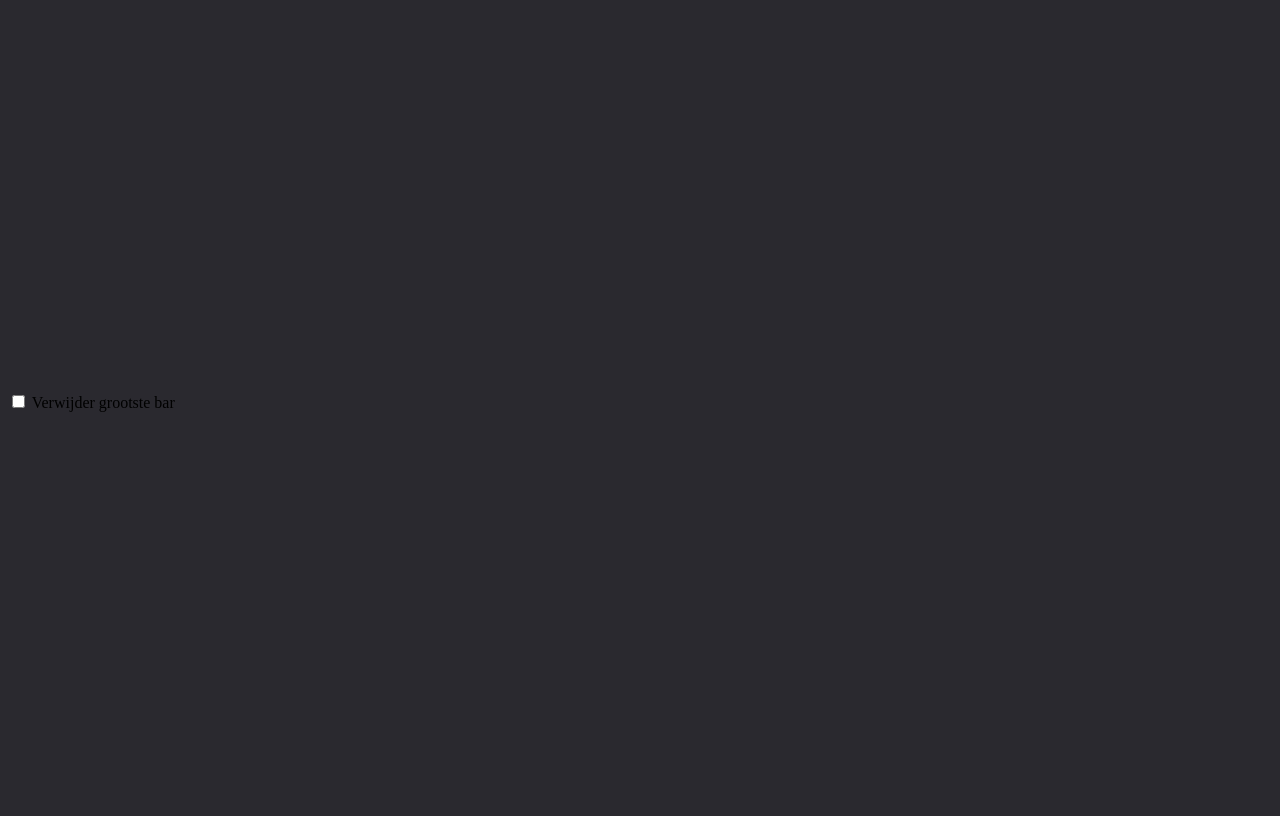
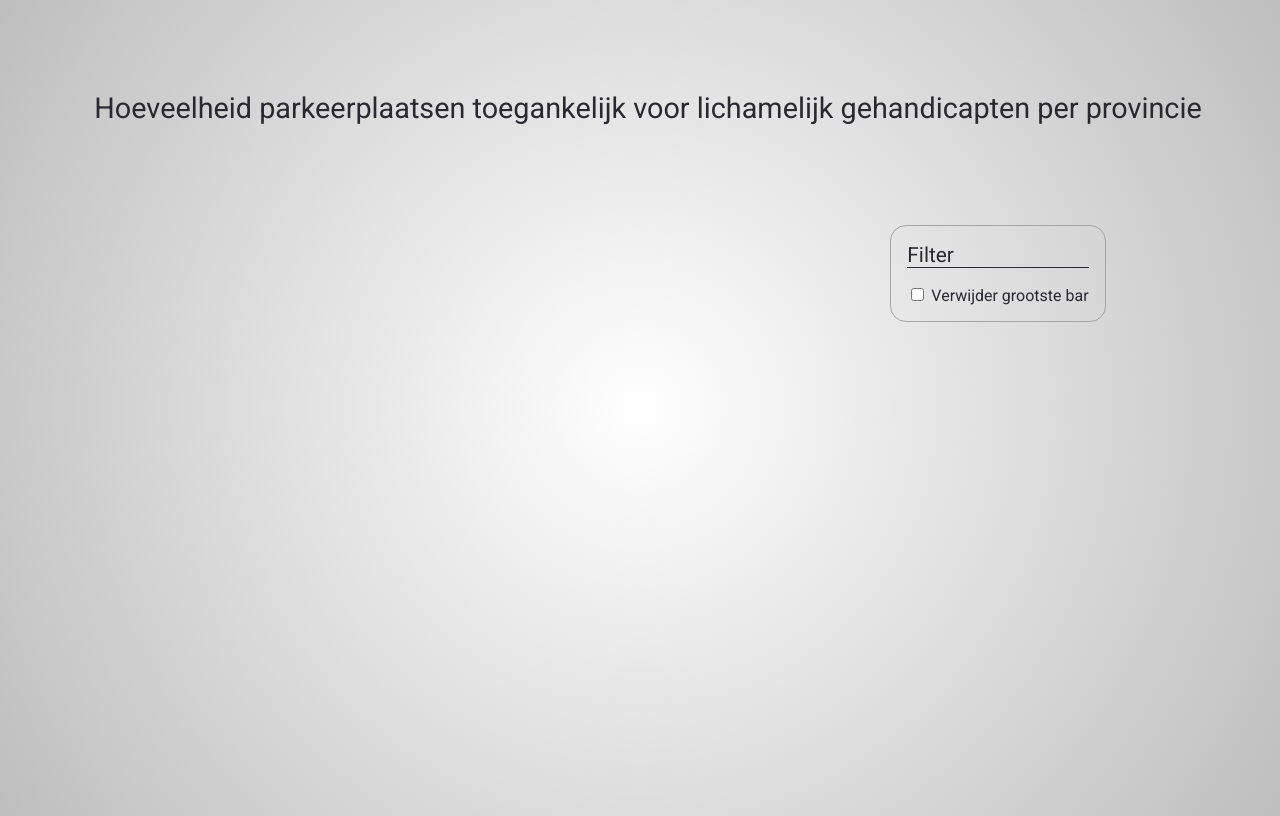
Before and after one commit to marcoFijan/frontend-data, a plain HTML site: page Frontend-Data/index.html in a window 1280 px wide. Drawn offline with nearby package versions, Linux system fonts and the light colour scheme; no server answers.

Commit message:
improved styling

```diff
--- a/Frontend-Data/index.html
+++ b/Frontend-Data/index.html
@@ -5,13 +5,21 @@
   <meta name="viewport" content="width=device-width, initial-scale=1.0">
   <meta http-equiv="X-UA-Compatible" content="ie=edge">
   <link rel="stylesheet" href="style/style.css">
+  <link rel="preconnect" href="https://fonts.gstatic.com">
+  <link href="https://fonts.googleapis.com/css2?family=Roboto&display=swap" rel="stylesheet">
   <title>Making a bar Chart</title>
 </head>
 <body>
   <script src="https://d3js.org/d3.v6.min.js"></script>
-  <input type="checkbox" id="filterBigBar" name="filterBigBar">
-  <label for="filterBigBar">Verwijder grootste bar</label>
-  <svg></svg>
+  <h1>Hoeveelheid parkeerplaatsen toegankelijk voor lichamelijk gehandicapten per provincie</h1>
+  <div class="chartCollection">
+    <svg></svg>
+    <form>
+      <h2>Filter</h2>
+      <input type="checkbox" id="filterBigBar" name="filterBigBar">
+      <label for="filterBigBar">Verwijder grootste bar</label>
+    </form>
+  </div>
   <script src="index.js"></script>
 </body>
 </html>
--- a/Frontend-Data/index.js
+++ b/Frontend-Data/index.js
@@ -122,7 +122,7 @@ const createDiagram = function() {
 const setScales = function(data){
   colorScale = d3.scaleOrdinal()
     .domain(['totalDisabledCapacity', 'totalNotDisabledCapacity'])
-    .range(['#D2723A', '#2D7EB0'])
+    .range(['#BA3E8D', '#1A6E93'])
 
   scaleY = d3.scaleLinear()
     .domain([d3.max(valueY, layer => d3.max(layer, subLayer => subLayer[1])), 0])
@@ -185,8 +185,10 @@ const drawBar = function(){
       .enter().append('rect')
         .attr('x', d => scaleX(d.data.province))
         .attr('y', d => scaleY(d[1]))
+        .attr('width', scaleX.bandwidth())
+        .attr("height", 0)
+  	    .transition().duration(800)
         .attr('height', d => scaleY(d[0]) - scaleY(d[1]))
-        .attr('width', scaleX.bandwidth())
 }
 
 const checkInput = function(){
@@ -208,26 +210,33 @@ const filterBigBar = function(){
   valueY = stackGenerator(filteredData)
   setScales(filteredData)
 
-  // Update the layers and rectangles
+  // Save the layers and collection of bars into variables
   const layers = svg.selectAll('.layer').data(valueY)
   const bars = layers.selectAll('rect').data(d => d)
 
+  // Update the layers and rectangles
   bars
     .attr('x', d => scaleX(d.data.province))
     .attr('y', d => scaleY(d[1]))
+    .attr('width', scaleX.bandwidth())
+    .attr("height", 0)
+    .transition().duration(800)
     .attr('height', d => scaleY(d[0]) - scaleY(d[1]))
-    .attr('width', scaleX.bandwidth())
 
+  // Create new rectangles inside the layers
   bars.enter()
     .append('rect')
       .attr('x', d => scaleX(d.data.province))
       .attr('y', d => scaleY(d[1]))
+      .attr('width', scaleX.bandwidth())
+      .attr("height", 0)
+      .transition().duration(800)
       .attr('height', d => scaleY(d[0]) - scaleY(d[1]))
-      .attr('width', scaleX.bandwidth())
 
+  // Remove non existing retangles
   bars.exit().remove()
 
-  // update axises
+  // Call the x-axis
   const callXAxis = svg.select('.xAxis')
     .call(d3.axisBottom(scaleX))
 
@@ -236,7 +245,7 @@ const filterBigBar = function(){
 
   callXAxis.selectAll('.domain, .tick line').remove()
 
+  // Call the y-axis
   svg.select('.yAxis')
     .call(d3.axisLeft(scaleY).tickSize(-innerWidth))
-
 }
--- a/Frontend-Data/style/style.css
+++ b/Frontend-Data/style/style.css
@@ -1,17 +1,54 @@
+*{
+  font-family: 'Roboto', sans-serif;
+}
+
 body{
-  background: #2A292F;
+  width: 100%;
+  height: 100vh;
+  background: radial-gradient(circle, rgba(0,0,0,0) 0%, rgba(190,190,190,1) 100%);
+  display: flex;
+  flex-direction: column;
+  align-items: center;
+}
+
+h1{
+  font-size: 1.8em;
+  padding: 8vh 0;
+  color: #2A292F;
+  font-weight: normal;
+}
+
+h2{
+  font-size: 1.3em;
+  font-weight: normal;
+  border-bottom: 1px solid #2A292F;
+}
+
+.chartCollection{
+  display: flex;
+  align-items: flex-start;
+  flex-wrap: wrap;
+  color: #2A292F;
+}
+
+.chartCollection>form{
+  border-radius: 1em;
+  border: 1px solid #A5A5A6;
+  padding: 0 1em 1em 1em;
+  margin: 1em;
 }
 
 svg{
-  width: 100%;
-  max-width: 700px;
+  width: 700px;
   height: 400px;
-  background: #2A292F;
+}
 
+rect{
+  opacity: .8;
 }
 
 text{
-  fill: #F2F2F2;
+  fill: #2A292F;
 }
 
 .tick line{
@@ -20,26 +57,26 @@ text{
 
 svg > text{
   font-size: 1.5em;
-  font-family: sans-serif;
 }
 
 .title{
   font-size: 1.5em;
   text-anchor: middle;
-  fill: #F2F2F2;
+  fill: #2A292F;
 }
 
 .xAxis text{
   text-anchor: start;
 }
 
-/* rect{
-  fill: red;
-  opacity: .8;
-} */
+.xAxis text.xAxisName, .yAxisName{
+  font-size: 2em;
+  text-anchor: middle;
+  fill: #2A292F;
+}
 
-.yAxisName, .xAxisName{
+/* .yAxisName, .xAxisName{
   font-size: 2em;
   text-anchor: middle;
   fill: #F2F2F2;
-}
+} */
```
